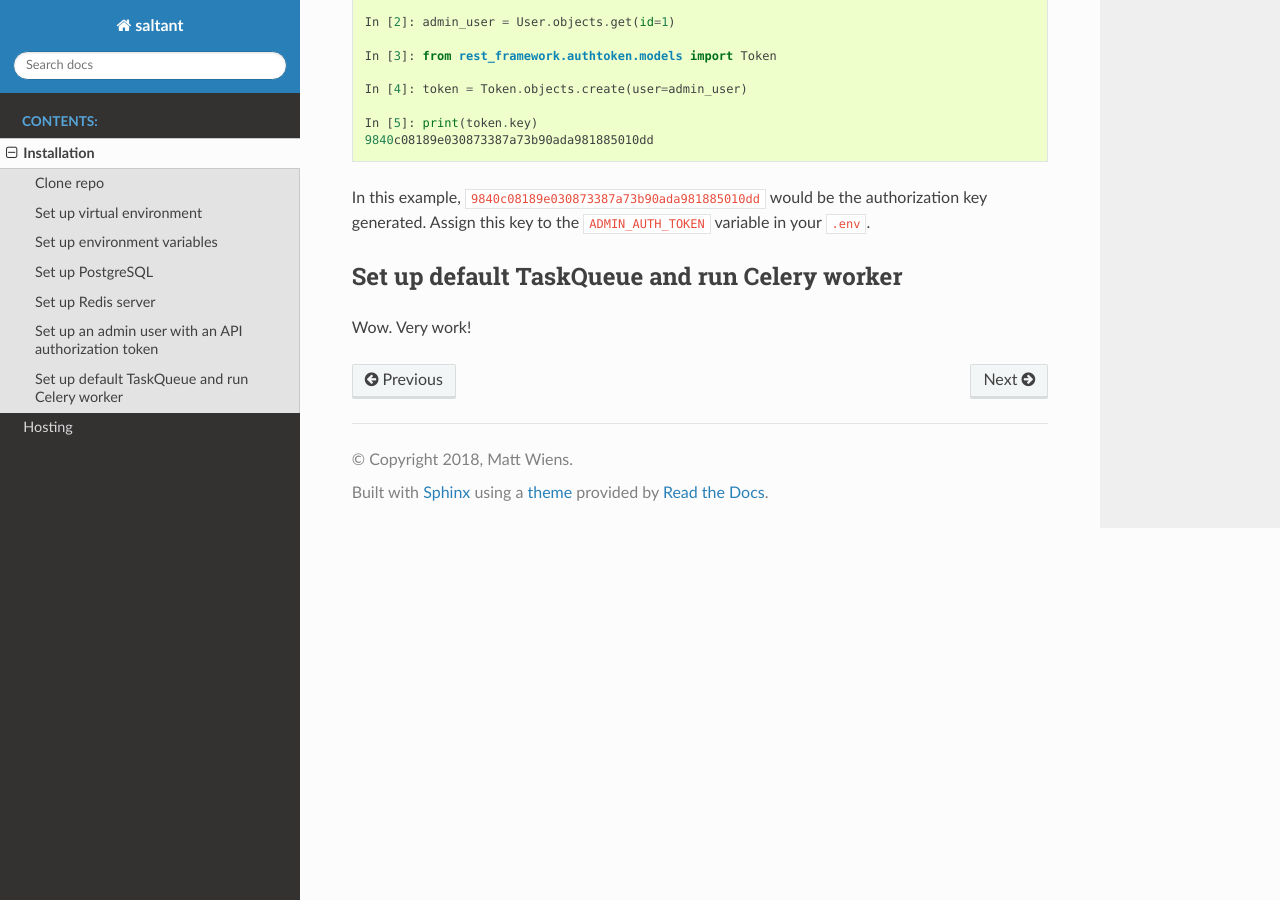
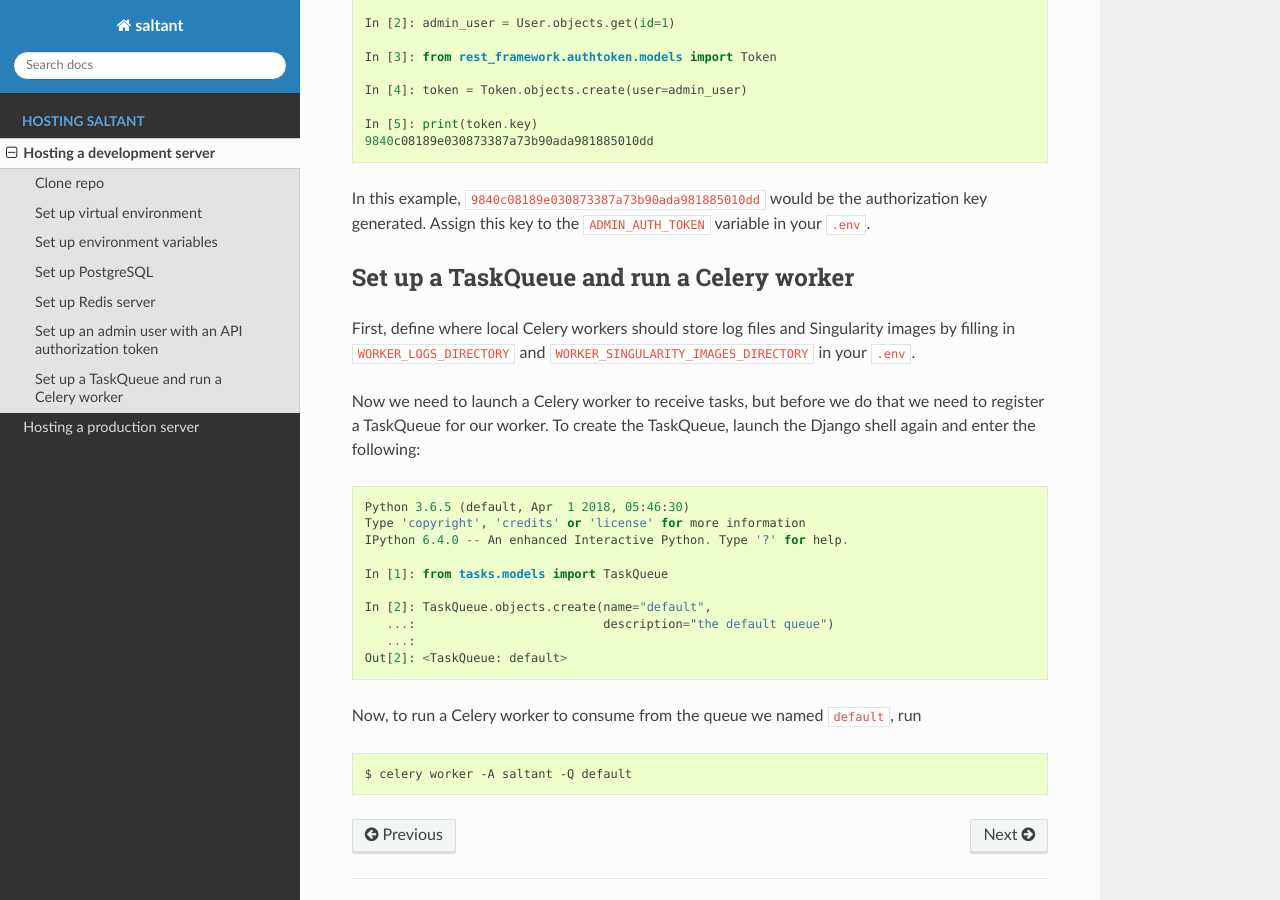
Before and after one commit to saltant-org/saltant, a Sphinx documentation site: the page built from docs/source/hosting/01_development_server.rst, in a window 1280 px wide and 900 px high, scrolled down 2892 px. Built offline with Sphinx 7.4.7 and the Read the Docs theme 2.0.0, drawn with Linux system fonts in a browser that asks for light colours; some of the changed text lies outside the part shown.

Commit message:
Add more docs hosting-related content

```diff
--- a/docs/source/setting-up/01_installation.rst
+++ b/docs/source/hosting/01_development_server.rst
@@ -1,7 +1,8 @@
-Installation
-============
+Hosting a development server
+============================
 
-What follows is a rough draft for how to get set up with saltant.
+What follows is a rough draft for how to get started with a local
+saltant server.
 
 Clone repo
 ----------
@@ -55,7 +56,7 @@ Follow this guide for setting up PostgreSQL:
     https://www.digitalocean.com/community/tutorials/how-to-use-postgresql-with-your-django-application-on-ubuntu-16-04
 
 When it comes to modifying the DATABASES settings in ``settings.py``,
-instead modify your ``.env`` file.
+instead modify the corresponding settings your ``.env`` file.
 
 Once that's done, get the database migrated with ::
 
@@ -128,7 +129,29 @@ In this example, ``9840c08189e030873387a73b90ada981885010dd`` would be
 the authorization key generated. Assign this key to the
 ``ADMIN_AUTH_TOKEN`` variable in your ``.env``.
 
-Set up default TaskQueue and run Celery worker
-----------------------------------------------
+Set up a TaskQueue and run a Celery worker
+------------------------------------------
 
-Wow. Very work!
+First, define where local Celery workers should store log files and
+Singularity images by filling in ``WORKER_LOGS_DIRECTORY`` and
+``WORKER_SINGULARITY_IMAGES_DIRECTORY`` in your ``.env``.
+
+Now we need to launch a Celery worker to receive tasks, but before we do
+that we need to register a TaskQueue for our worker. To create the
+TaskQueue, launch the Django shell again and enter the following::
+
+    Python 3.6.5 (default, Apr  1 2018, 05:46:30)
+    Type 'copyright', 'credits' or 'license' for more information
+    IPython 6.4.0 -- An enhanced Interactive Python. Type '?' for help.
+
+    In [1]: from tasks.models import TaskQueue
+
+    In [2]: TaskQueue.objects.create(name="default",
+       ...:                          description="the default queue")
+       ...:
+    Out[2]: <TaskQueue: default>
+
+Now, to run a Celery worker to consume from the queue we named
+``default``, run ::
+
+    $ celery worker -A saltant -Q default
--- a/docs/source/index.rst
+++ b/docs/source/index.rst
@@ -1,14 +1,14 @@
-Welcome to saltant's documentation!
-===================================
+Welcome to saltant!
+===================
 
 saltant is great! Let's have a wonderful description here later!
 
 .. toctree::
    :maxdepth: 2
-   :caption: Contents:
+   :caption: Hosting saltant
 
-   setting-up/01_installation
-   setting-up/02_hosting
+   hosting/01_development_server
+   hosting/02_production_server
 
 
 Indices and tables
--- a/docs/source/setting-up/02_hosting.rst
+++ /dev/null
@@ -1,6 +0,0 @@
-Hosting
-=======
-
-To host saltant with uWSGI and nginx, follow this wonderful guide:
-
-    https://uwsgi-docs.readthedocs.io/en/latest/tutorials/Django_and_nginx.html
```
Also changed, not shown: other parts of docs/source/hosting/01_development_server.rst (+1 -1 lines), docs/source/hosting/02_production_server.rst (added, +16 -0 lines).
